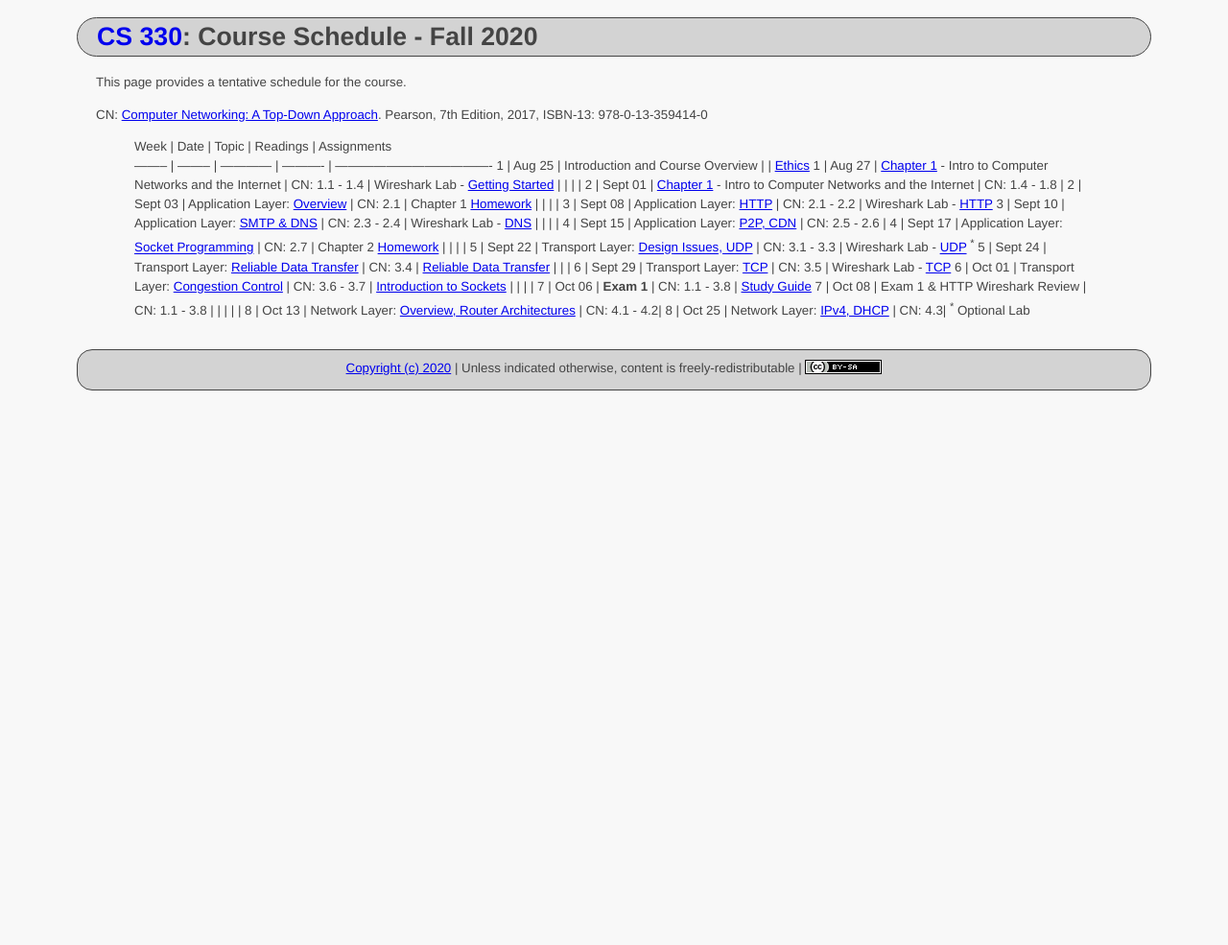
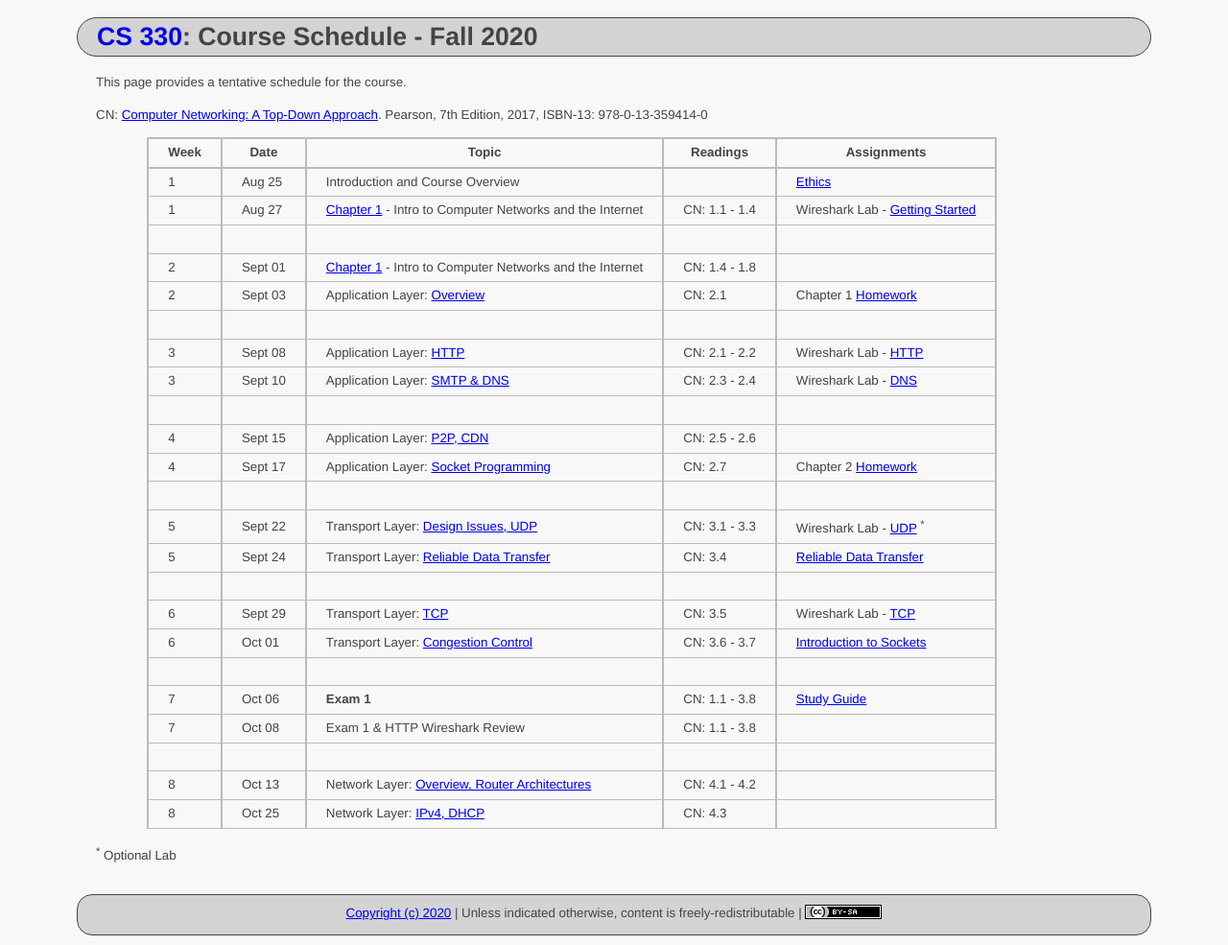
Before and after one commit to ycpcs/cs330-fall2020, a Jekyll site: the page built from schedule/index.md, in a window 1280 px wide. Shown: the whole page at 96% size. Built offline with Jekyll 4.4.1, drawn with Linux system fonts in a browser that asks for light colours; before the commit the page ends 900 px from its top, so only the background shows below that; part of the change alters nothing that is shown.

Commit message:
fix layout

```diff
--- a/schedule/index.md
+++ b/schedule/index.md
@@ -31,11 +31,7 @@ CN: [Computer Networking: A Top-Down Approach](https://www.pearson.com/us/higher
 > 7  | Oct 06 | **Exam 1** | CN: 1.1 - 3.8 | [Study Guide](../exams/exam1_study_guide.html)
 > 7  | Oct 08 | Exam 1 & HTTP Wireshark Review | CN: 1.1 - 3.8 |
 > | | | |
-> 8  | Oct 13   | Network Layer: [Overview, Router Architectures](slides/chapter_4.pdf) | CN: 4.1 - 4.2|
-> 8  | Oct 25   | Network Layer: [IPv4, DHCP](slides/chapter_4.pdf) | CN: 4.3|
-<!--
- | | | |
-> 9 | Oct 20 | Network Layer: [NAT, IPv6, ICMP](slides/chapter_4.pdf) | CN 4.3, 5.6 | Wireshark Lab - [NAT](../labs/Wireshark_NAT_v7.0.pdf)
-> 9 | Oct 22 | Network Layer: [Routing Algorithms](slides/chapter_4.pdf) | CN: 5.1 - 5.2 |
--->
+> 8  | Oct 13   | Network Layer: [Overview, Router Architectures](slides/chapter_4.pdf) | CN: 4.1 - 4.2 |
+> 8  | Oct 25   | Network Layer: [IPv4, DHCP](slides/chapter_4.pdf) | CN: 4.3 |
+
 <sup>*</sup> Optional Lab
```
